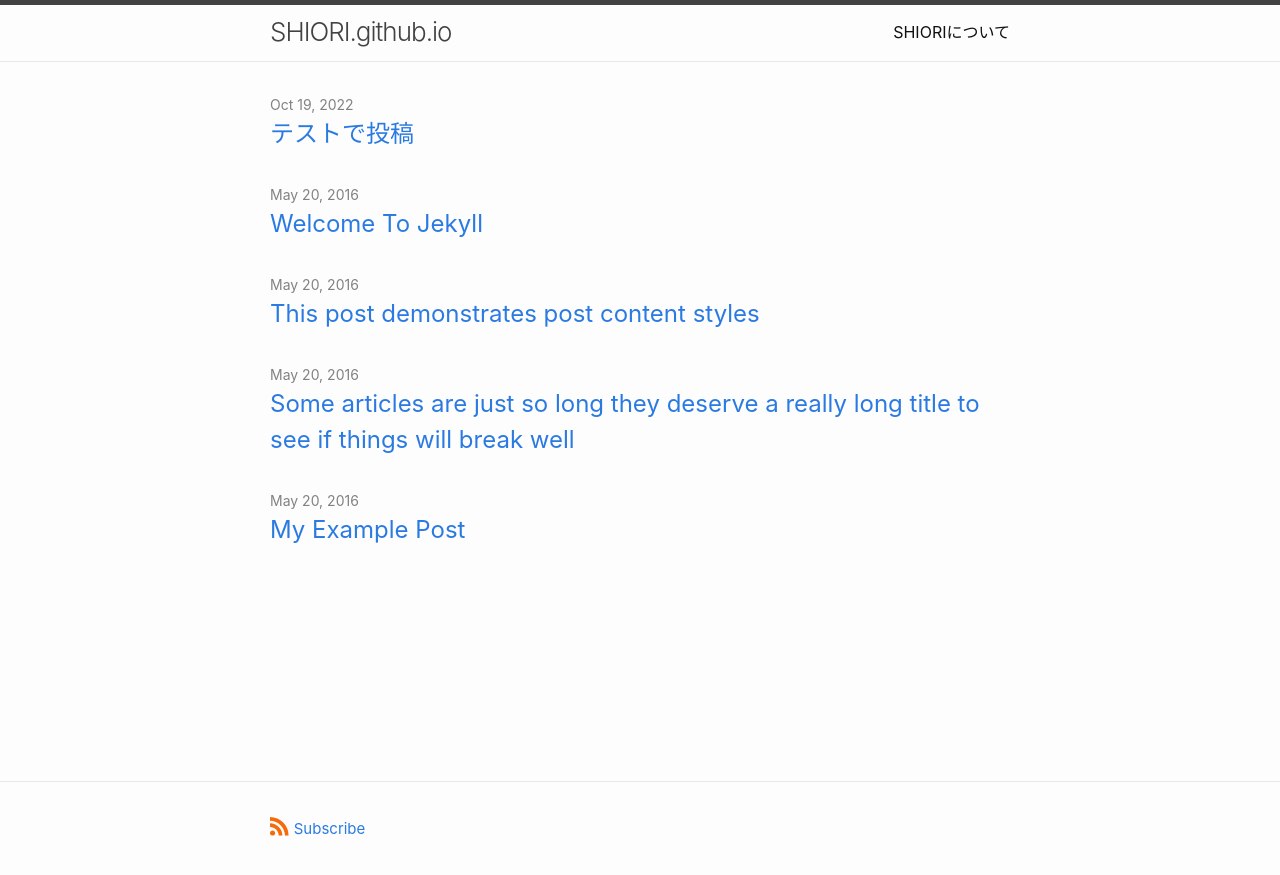
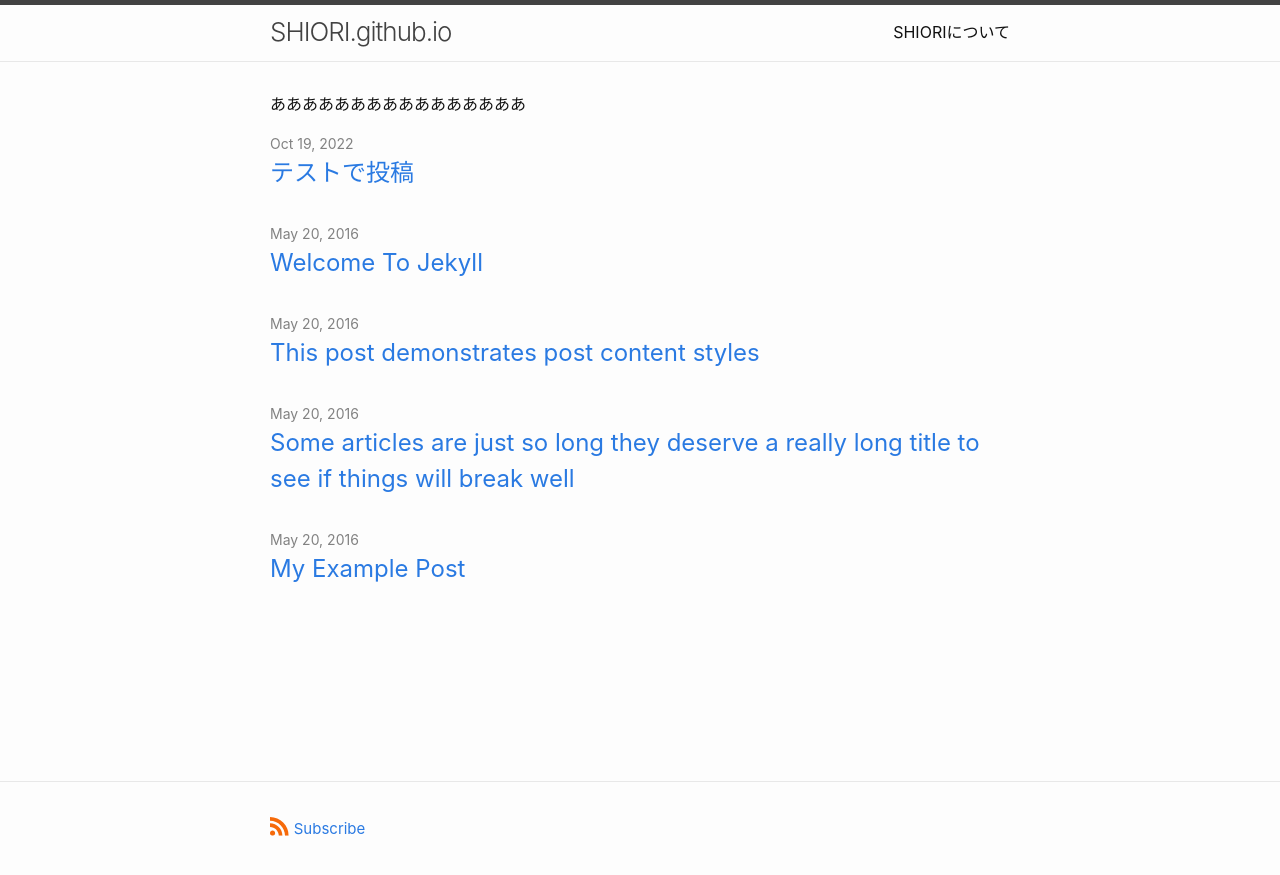
Before and after one commit to mocha-kanano/SHIORI.github.io, a Jekyll site: the page built from index.md, in a window 1280 px wide. Shown: the top 875 px of the page. Built offline with Jekyll 4.4.1, drawn with Linux system fonts in a browser that asks for light colours.

Commit message:
Update index.md

```diff
--- a/index.md
+++ b/index.md
@@ -7,3 +7,4 @@
 #
 layout: home
 ---
+ああああああああああああああああ
```
